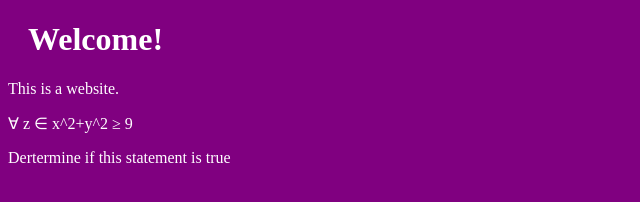
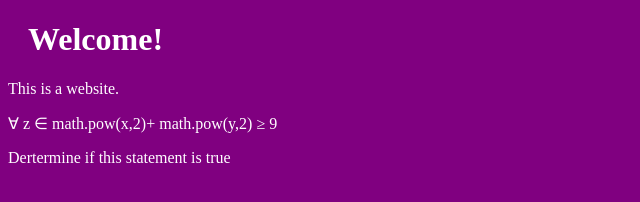
Before and after one commit to Keeganmccormack72/keeganmccormack72.github.io, a plain HTML site: page index.html in a window 1280 px wide. Shown: the whole page, without its empty margins (0-640 px from the left). Drawn offline with Linux system fonts and the light colour scheme.

Commit message:
Update index.html

```diff
--- a/index.html
+++ b/index.html
@@ -7,7 +7,7 @@
 
 <h1>Welcome!</h1>
 <p>This is a website.</p>
-  <p> &forall; z &isin; x^2+y^2 &ge; 9 </p>
+  <p> &forall; z &isin; math.pow(x,2)+ math.pow(y,2) &ge; 9 </p>
   <p> Dertermine if this statement is true</p>
 
 </body>
```
